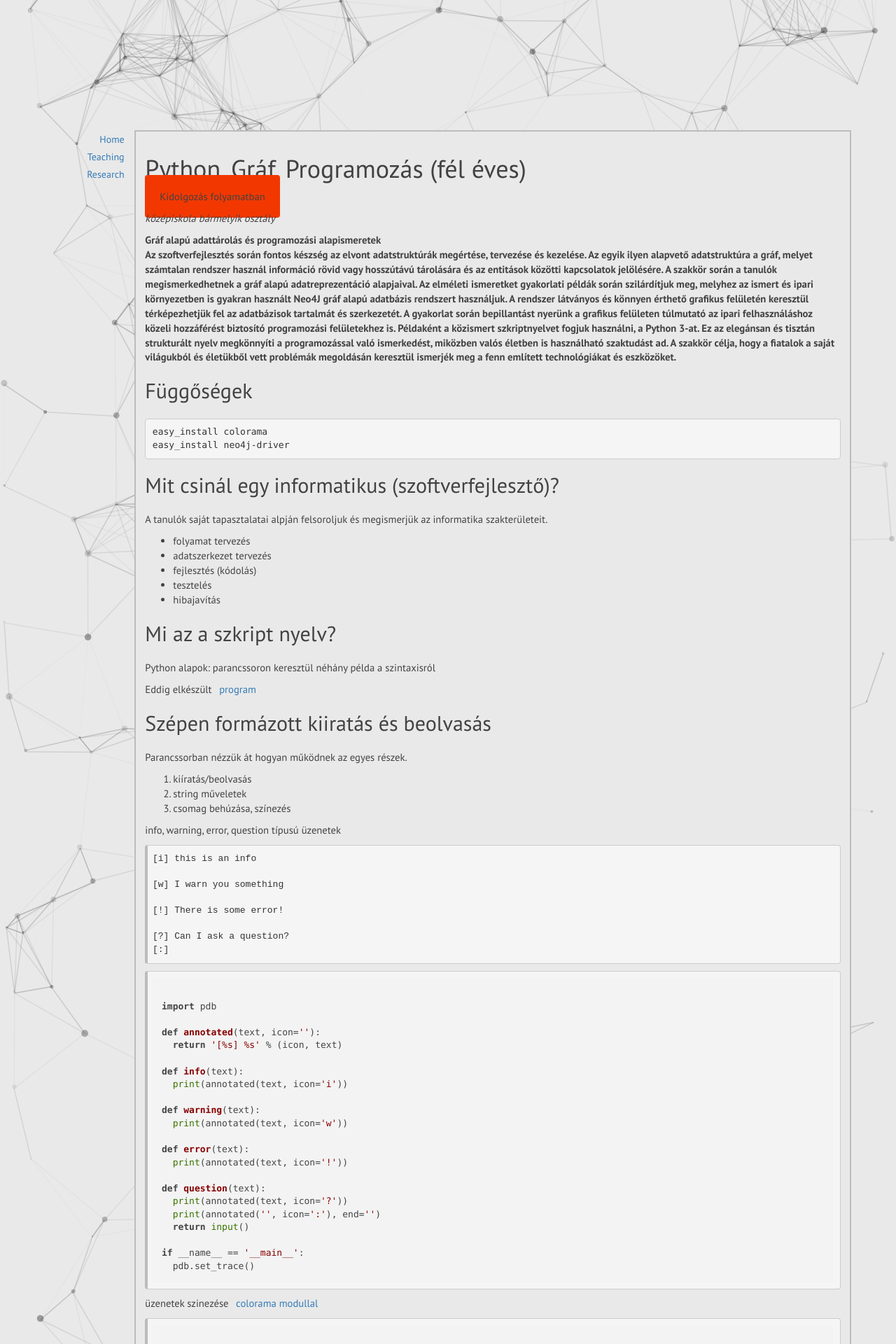
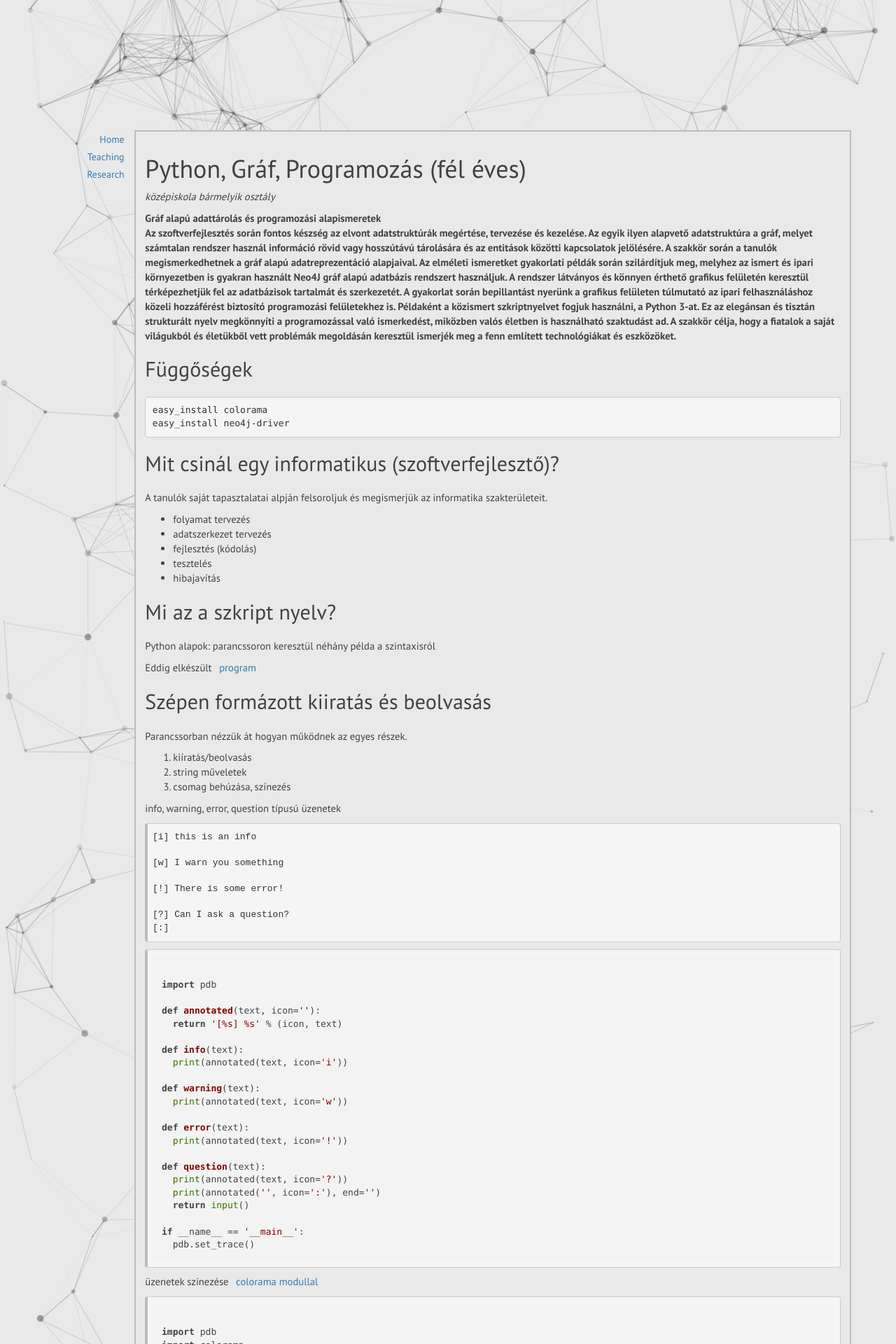
Before and after one commit to geryxyz/geryxyz, a Jekyll site: the page built from content/pgp/secondary.html, in a window 1280 px wide. Shown: the part 314-2234 px from the top of the page at 70% size. Built offline with Jekyll 4.4.1, drawn with Linux system fonts in a browser that asks for light colours; nearby versions of some CDN libraries; library files that are not in the unit come from our copies.

Commit message:
proper heading for PGP

```diff
--- a/content/pgp/secondary.html
+++ b/content/pgp/secondary.html
@@ -2,7 +2,6 @@
 layout: course
 ---
 <h1>Python, Gráf, Programozás (fél éves)</h1>
-<p><span class="alert">Kidolgozás folyamatban</span></p>
 <p class="audience">középiskola bármelyik osztály</p>
 <p class="goal">Gráf alapú adattárolás és programozási alapismeretek</br>
 Az szoftverfejlesztés során fontos készség az elvont adatstruktúrák megértése, tervezése és kezelése. Az egyik ilyen alapvető adatstruktúra a gráf, melyet számtalan rendszer használ információ rövid vagy hosszútávú tárolására és az entitások közötti kapcsolatok jelölésére.
```
